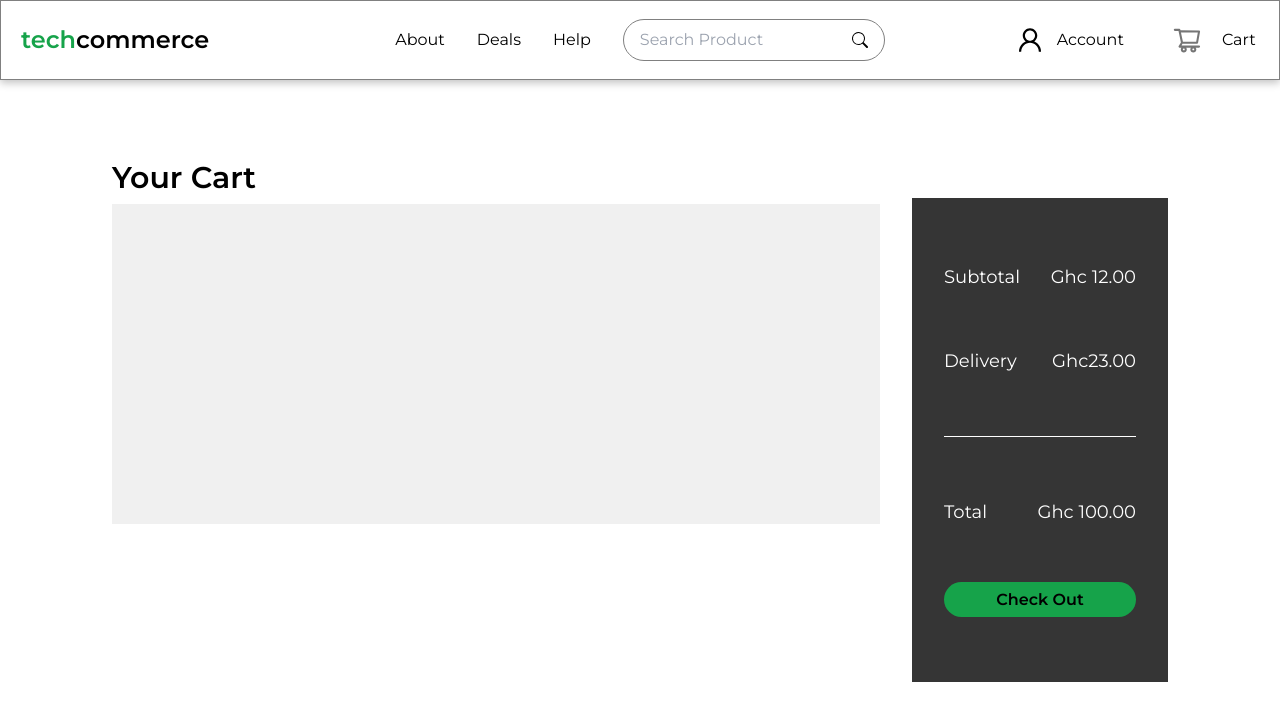
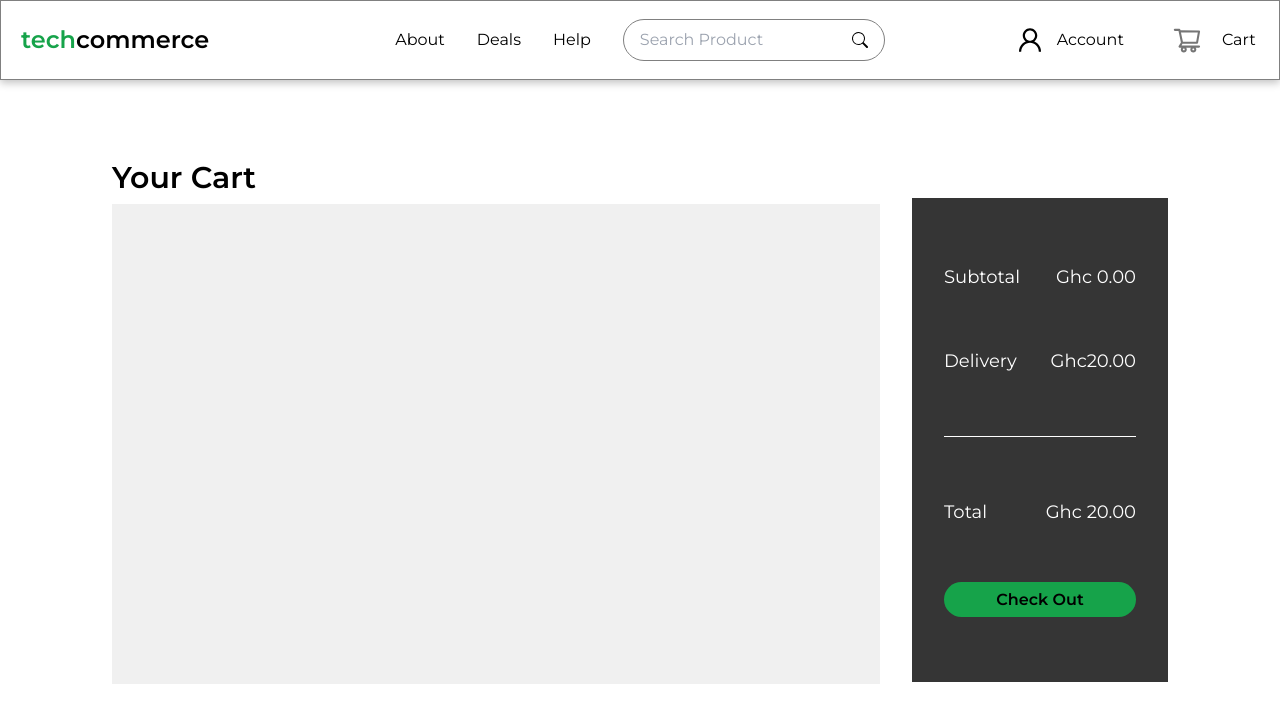
Before and after one commit to topboyasante/techcommerce-frontend, a Next.js app: page /cartpage in a window 1280 px wide. Shown: the top 722 px of the page. Built offline with nearby package versions, Linux system fonts and the light colour scheme.

Commit message:
total and hiding scrollbar

```diff
--- a/src/pages/cartpage.jsx
+++ b/src/pages/cartpage.jsx
@@ -11,9 +11,13 @@ export default function Cartpage() {
 
     });
 
-    const total= 12;
-    const delivery= 23;
-    const finaltotal = 100
+    let total= 0;
+
+    cartList.forEach((item)=>{
+      total += item.totalprice
+    })
+    const delivery= 20;
+    const finaltotal = total + delivery;
 
 
     //        <img src={empty} className=' h-[150px]' alt='empty cart'/>
@@ -29,7 +33,7 @@ export default function Cartpage() {
 
 
      <div className=' w-full h-full   rounded-t-[2rem] flex flex-col lg:w-[60vw] '>
-        <div className=' bg-[#f0f0f0] w-full h-[340px] md:h-[500px]  lg:max-h-[20rem] md:h-42 px-6 py-10 flex flex-col gap-3 overflow-y-scroll no-scrollbar'>
+        <div className=' bg-[#f0f0f0] w-full h-[340px] md:h-[500px]  lg:max-h-[20rem] xl:max-h-[30rem] md:h-42 px-6 py-10 flex flex-col gap-3 overflow-y-scroll no-scrollbar'>
         {!auth && <>
        {data}
        </> }
--- a/src/styles/globals.css
+++ b/src/styles/globals.css
@@ -16,6 +16,20 @@ border:solid 1px black
 .border{
         border:solid 1px grey
 }
+@layer utilities {
+        @variants responsive {
+          /* Hide scrollbar for Chrome, Safari and Opera */
+          .no-scrollbar::-webkit-scrollbar {
+              display: none;
+          }
+
+          /* Hide scrollbar for IE, Edge and Firefox */
+          .no-scrollbar {
+              -ms-overflow-style: none;  /* IE and Edge */
+              scrollbar-width: none;  /* Firefox */
+          }
+        }
+      }
 
 .box{
     box-shadow: rgba(0, 0, 0, 0.02) 0px 1px 3px 0px, rgba(27, 31, 35, 0.15) 0px 0px 0px 1px;
```
